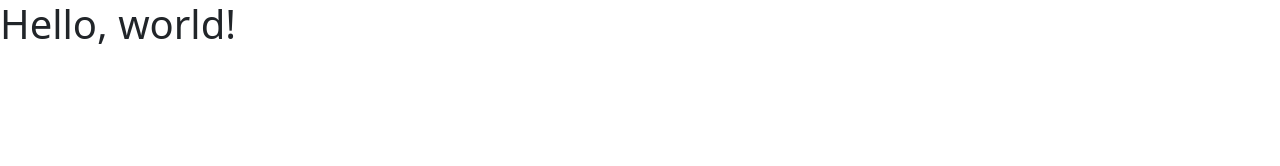
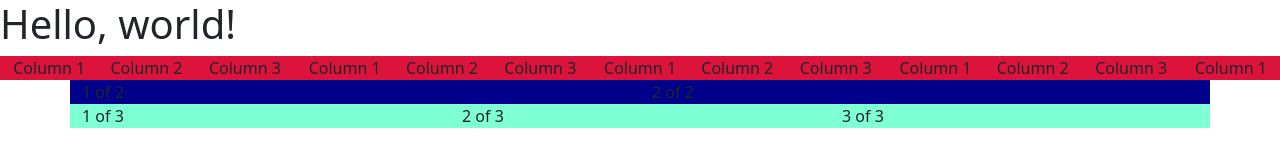
Before and after one commit to toni0224/clase05, a plain HTML site: page index.html in a window 1280 px wide. Drawn offline with nearby package versions, Linux system fonts and the light colour scheme.

Commit message:
avance clase 5

```diff
--- a/index.html
+++ b/index.html
@@ -13,6 +13,74 @@
   <body>
     <h1>Hello, world!</h1>
 
+    <div class="container-fluid" style="background-color: crimson;">
+        <div class="row">
+          <div class="col" align="center">
+            Column 1
+          </div>
+          <div class="col">
+            Column 2
+          </div>
+          <div class="col">
+            Column 3
+          </div>
+          <div class="col" align="center">
+            Column 1
+          </div>
+          <div class="col">
+            Column 2
+          </div>
+          <div class="col">
+            Column 3
+          </div>
+          <div class="col" align="center">
+            Column 1
+          </div>
+          <div class="col">
+            Column 2
+          </div>
+          <div class="col">
+            Column 3
+          </div>
+          <div class="col" align="center">
+            Column 1
+          </div>
+          <div class="col">
+            Column 2
+          </div>
+          <div class="col">
+            Column 3
+          </div>
+          <div class="col" align="center">
+            Column 1
+          </div>
+
+        </div>
+      </div>
+
+
+      <div class="container">
+        <div class="row" style="background-color: darkblue;">
+          <div class="col">
+            1 of 2
+          </div>
+          <div class="col">
+            2 of 2
+          </div>
+        </div>
+        <div class="row" style="background-color: aquamarine;">
+          <div class="col">
+            1 of 3
+          </div>
+          <div class="col">
+            2 of 3
+          </div>
+          <div class="col">
+            3 of 3
+          </div>
+        </div>
+      </div>
+
     <!-- Optional JavaScript; choose one of the two! -->
 
     <!-- Option 1: Bootstrap Bundle with Popper -->
```
